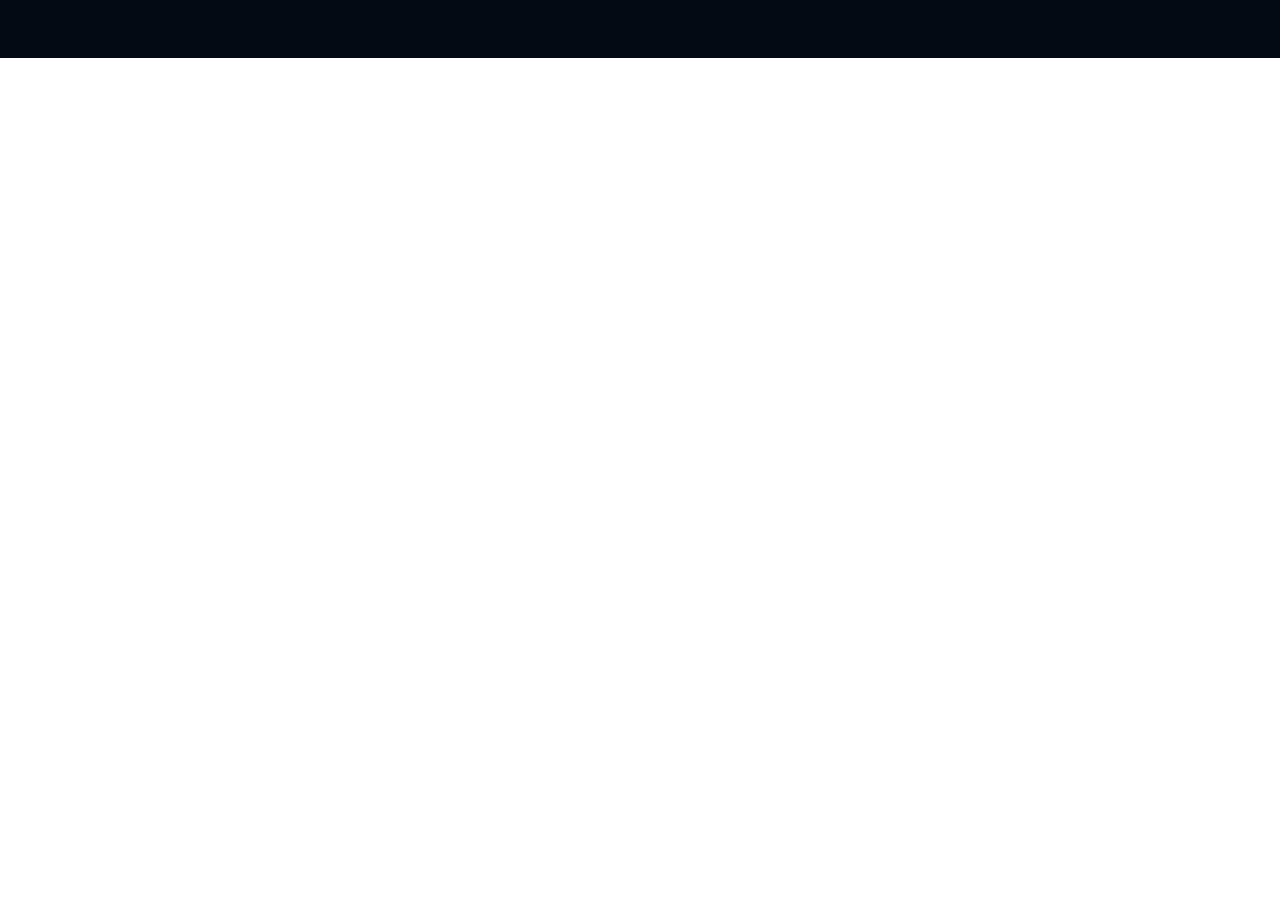
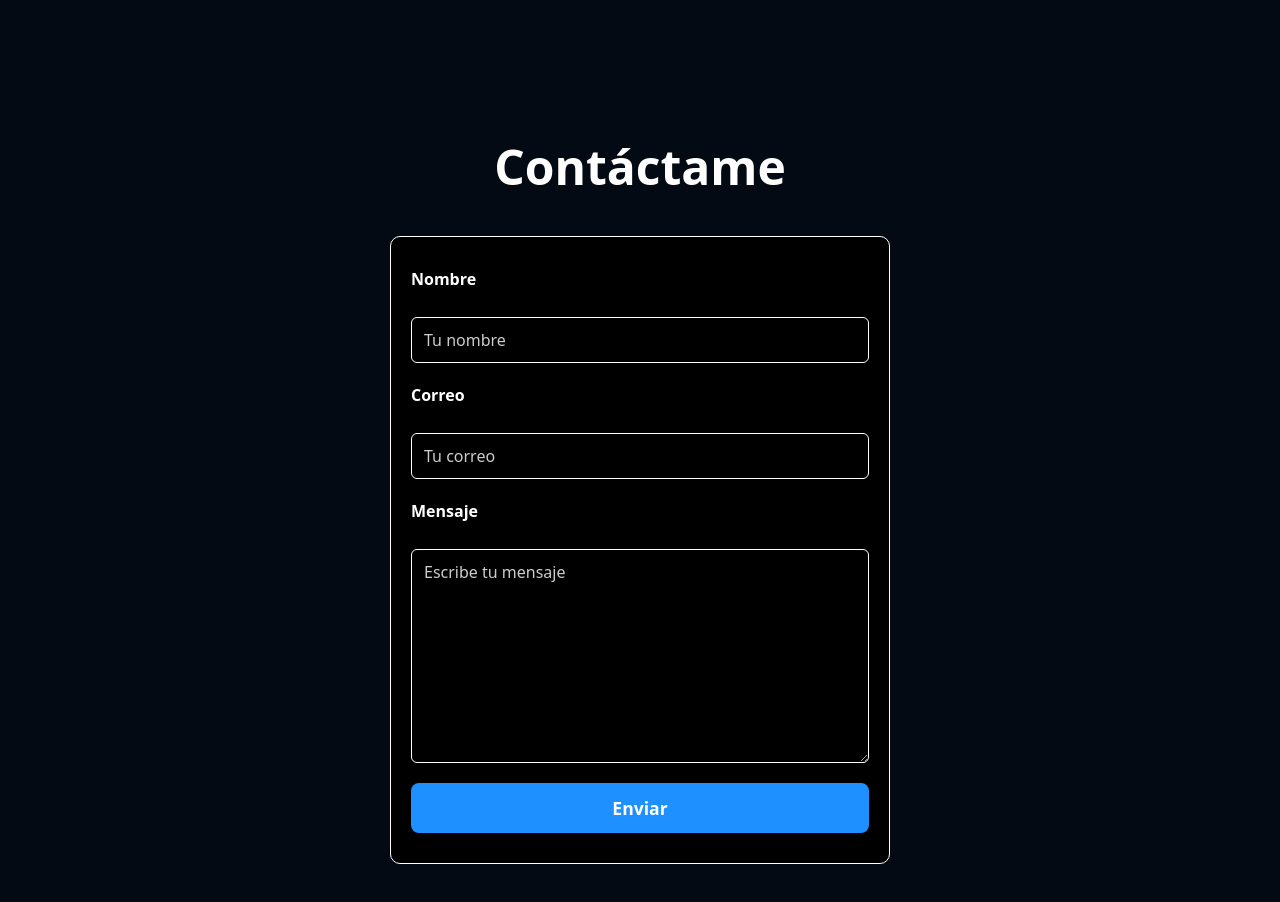
Before and after one commit to daniel-dieguez/portfolio-daniel-dieguez, a React (Create React App) app: page / in a window 1280 px wide. Shown: the part 2800-3702 px from the top of the page. Before the commit the page ends 2858 px from the top, so only its background shows below. Built offline with nearby package versions, Linux system fonts and the light colour scheme.

Commit message:
[ADD] Se añadio formulario para enviar datos del cliente

```diff
--- a/package.json
+++ b/package.json
@@ -13,6 +13,7 @@
     "react-icons": "^5.5.0",
     "react-router-dom": "^7.10.1",
     "react-scripts": "5.0.1",
+    "react-toastify": "^11.0.5",
     "reactstrap": "^9.2.3",
     "web-vitals": "^2.1.4"
   },
--- a/src/App.jsx
+++ b/src/App.jsx
@@ -8,6 +8,7 @@ import Tecnologias from './pages/Tecnologias'
 import Proyectos from './pages/Proyectos'
 // import Navbar from './component/Navbar'
 // import ScrollTop from './component/ScrollTop'
+import Contact from './pages/Contact'
 
 export default function App() {
   return (
@@ -26,6 +27,9 @@ export default function App() {
         <div className={style.section}>
           <Proyectos />
         </div>
+        <div className={style.section}>
+          <Contact />
+        </div>
       </main>
     </div>
   )
--- /dev/null
+++ b/src/css/contactame.module.css
@@ -0,0 +1,80 @@
+/* .principalTitle {
+  font-size: 3rem;
+  font-weight: 700;
+  margin-bottom: 40px;
+  text-align: center;
+  color: #ffffff;
+} */
+
+.principalTitle {
+  font-size: 3rem;
+  font-weight: 700;
+  margin-bottom: 40px;
+  text-align: center;
+  color: white;
+}
+
+/* Contenedor del formulario */
+.formContainer {
+  background-color: #000; /* fondo negro */
+  padding: 30px 20px;
+  max-width: 500px;
+  margin: 0 auto;
+  border-radius: 10px;
+  border: 1px solid white; /* borde blanco */
+  box-sizing: border-box;
+  display: flex;
+  flex-direction: column;
+  gap: 20px;
+}
+
+/* Label en blanco */
+.formContainer label {
+  color: white;
+  font-weight: 600;
+  margin-bottom: 6px;
+  display: block;
+}
+
+/* Inputs y textarea */
+.formContainer input,
+.formContainer textarea {
+  background-color: transparent;
+  border: 1.5px solid white;
+  color: white;
+  padding: 10px 12px;
+  border-radius: 6px;
+  font-size: 1rem;
+  outline: none;
+  resize: vertical;
+}
+
+/* Placeholder gris claro */
+.formContainer input::placeholder,
+.formContainer textarea::placeholder {
+  color: #ccc;
+}
+
+/* Al enfocar cambia borde y sombra */
+.formContainer input:focus,
+.formContainer textarea:focus {
+  border-color: #1e90ff;
+  box-shadow: 0 0 5px #1e90ff;
+}
+
+/* Botón */
+.formContainer button {
+  background-color: #1e90ff;
+  color: white;
+  font-weight: 700;
+  border: none;
+  padding: 12px 16px;
+  border-radius: 8px;
+  cursor: pointer;
+  font-size: 1.1rem;
+  transition: background-color 0.3s ease;
+}
+
+.formContainer button:hover {
+  background-color: #0f5bb5;
+}
--- a/src/index.js
+++ b/src/index.js
@@ -1,12 +1,16 @@
 import React from 'react';
 import ReactDOM from 'react-dom/client';
 import App from './App';
+import { ToastContainer } from 'react-toastify'
+// import './assets/scss/react/libs/toastify/toastify.scss';
 import 'bootstrap/dist/css/bootstrap.min.css';
+import 'react-toastify/dist/ReactToastify.css';
 
 
 const root = ReactDOM.createRoot(document.getElementById("root"));
 root.render(
   <React.StrictMode>
     <App />
+    <ToastContainer newestOnTop />
   </React.StrictMode>
 );
--- /dev/null
+++ b/src/pages/Contact.jsx
@@ -0,0 +1,71 @@
+import { React, useState } from 'react'
+import style from '../css/contactame.module.css'
+// import { Card, Form, FormGroup, Label, Input, Button } from 'reactstrap'
+import { toast } from 'react-toastify';
+
+
+export default function Contact() {
+
+    const [nombre, setNombre] = useState("");
+    const [correo, setCorreo] = useState("");
+    const [mensaje, setMensaje] = useState("");
+
+    const handleSubmit = (e) => {
+        e.preventDefault();
+
+        if (nombre.trim() === "" || correo.trim() === "" || mensaje.trim() === "") {
+            toast.warning("Por favor completa todos los campos.");
+
+            return;
+        }
+
+        toast.success("Formulario enviado con éxito");
+
+
+        setNombre("");
+        setCorreo("");
+        setMensaje("");
+    };
+
+    return (
+
+        <div>
+            <h1 className={style.principalTitle}>Contáctame</h1>
+
+            <div >
+                <form className={style.formContainer} onSubmit={handleSubmit}>
+                    <label htmlFor="nombre">Nombre</label>
+                    <input
+                        id="nombre"
+                        type="text"
+                        placeholder="Tu nombre"
+                        value={nombre}
+                        onChange={(e) => setNombre(e.target.value)}
+                    />
+
+                    <label htmlFor="correo">Correo</label>
+                    <input
+                        id="correo"
+                        type="email"
+                        placeholder="Tu correo"
+                        value={correo}
+                        onChange={(e) => setCorreo(e.target.value)}
+                    />
+
+                    <label htmlFor="mensaje">Mensaje</label>
+                    <textarea
+                        id="mensaje"
+                        rows="8"
+                        placeholder="Escribe tu mensaje"
+                        value={mensaje}
+                        onChange={(e) => setMensaje(e.target.value)}
+                    />
+
+                    <button type="submit">Enviar</button>
+                </form>
+            </div>
+        </div>
+
+
+    )
+}
--- a/src/pages/Proyectos.jsx
+++ b/src/pages/Proyectos.jsx
@@ -5,7 +5,7 @@ import proyectos from '../data/proyectos'
 
 export default function Proyectos() {
     return (
-        <div >
+        <div className={style.projectsSection}>
             <h1 className={style.principalTitle}>Proyectos</h1>
 
             <div className={style.projectsGrid}>
```
Also changed, not shown: 1 other file (tests, documents, lock files or other folders).
